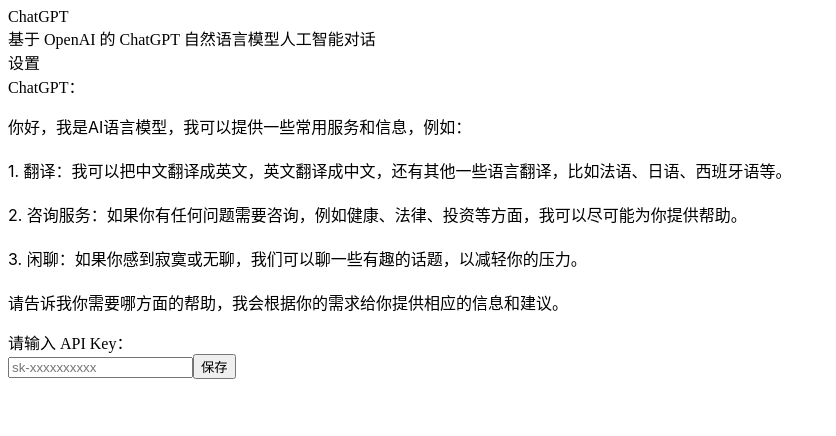
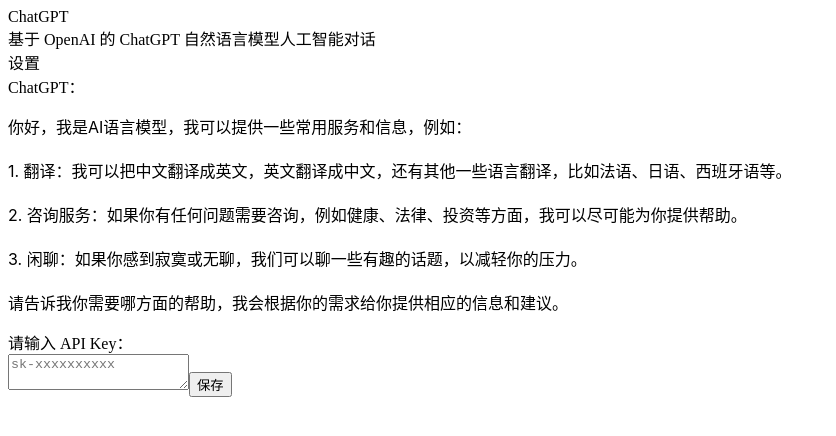
Before and after one commit to lianginx/chatgpt-vue, a Vue app: page / in a window 1280 px wide. Shown: the top 436 px of the page, without its empty margins (0-836 px from the left). Built offline with nearby package versions, Linux system fonts and the light colour scheme; the HTML template or start-up script is replaced by a standard one.

Commit message:
sync, good night

```diff
--- a/src/views/home.vue
+++ b/src/views/home.vue
@@ -8,6 +8,7 @@
 let isTalking = ref(false);
 let messageContent = ref("");
 const chatListDom = ref<HTMLDivElement>();
+const inputDom = ref<HTMLInputElement>();
 const decoder = new TextDecoder("utf-8");
 const roleAlias = { user: "ME", assistant: "ChatGPT", system: "功能提示" };
 const messageList = ref<ChatMessage[]>([
@@ -41,7 +42,7 @@
     isTalking.value = true;
   }
 
-  messageList.value.push({ role: "user", content });
+  messageList.value.push({ role: "user", content: content.trim() });
   clearMessageContent();
 
   messageList.value.push({ role: "assistant", content: "" });
@@ -115,6 +116,12 @@
 };
 
 watch(messageList.value, () => nextTick(() => scrollToBottom()));
+watch(messageContent, () =>
+  nextTick(() => {
+    if (!inputDom.value) return;
+    inputDom.value.style.height = inputDom.value?.scrollHeight + "px";
+  })
+);
 </script>
 
 <template>
@@ -149,13 +156,14 @@
     </div>
 
     <div class="sticky bottom-0 w-full p-6 pb-8 bg-gray-100">
-      <div class="-mt-2 mb-2 text-sm text-gray-500" v-if="isConfig">
+      <div class="-mt-2 mb-2 text-sm text-gray-500" v-show="isConfig">
         请输入 API Key：
       </div>
-      <div class="flex">
-        <input
-          class="input"
+      <div class="flex items-baseline overflow-y-hidden">
+        <textarea
+          class="input resize-none h-10 min-h-min overflow-hidden"
           type="text"
+          ref="inputDom"
           :placeholder="isConfig ? 'sk-xxxxxxxxxx' : '请输入'"
           v-model="messageContent"
           @keydown.enter="sendOrSave()"
```
